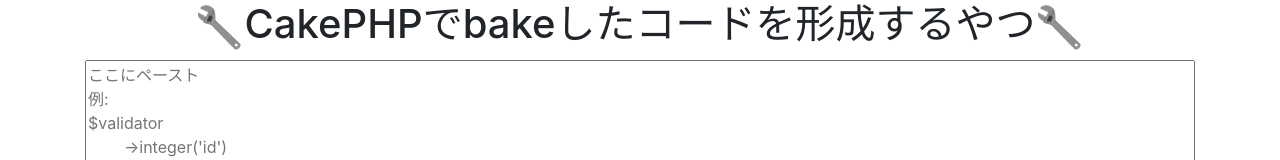
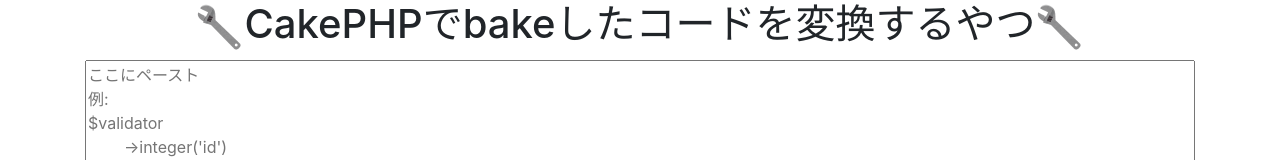
Before and after one commit to ro1dev/cakephp-baked-code-formatter, a React (Create React App) app: page / in a window 1280 px wide. Shown: the top 160 px of the page. Built offline with nearby package versions, Linux system fonts and the light colour scheme.

Commit message:
modify wording

```diff
--- a/public/index.html
+++ b/public/index.html
@@ -1 +1 @@
-<!DOCTYPE html><html lang="ja"><head><meta charset="utf-8" /><link rel="icon" href="%PUBLIC_URL%/favicon.ico" /><meta name="viewport" content="width=device-width, initial-scale=1" /><meta name="theme-color" content="#000000" /><meta name="description" content="Web site created using create-react-app" /><link rel="apple-touch-icon" href="%PUBLIC_URL%/logo192.png" /><link rel="manifest" href="%PUBLIC_URL%/manifest.json" /><link rel="stylesheet" href="https://stackpath.bootstrapcdn.com/bootstrap/4.3.1/css/bootstrap.min.css" integrity="sha384-ggOyR0iXCbMQv3Xipma34MD+dH/1fQ784/j6cY/iJTQUOhcWr7x9JvoRxT2MZw1T" crossorigin="anonymous"><title>CakePHPでbakeしたコードを形成するやつ</title></head><body><noscript>You need to enable JavaScript to run this app.</noscript><div id="root"></div><script src="https://code.jquery.com/jquery-3.3.1.slim.min.js" integrity="sha384-q8i/X+965DzO0rT7abK41JStQIAqVgRVzpbzo5smXKp4YfRvH+8abtTE1Pi6jizo" crossorigin="anonymous"></script><script src="https://cdnjs.cloudflare.com/ajax/libs/popper.js/1.14.7/umd/popper.min.js" integrity="sha384-UO2eT0CpHqdSJQ6hJty5KVphtPhzWj9WO1clHTMGa3JDZwrnQq4sF86dIHNDz0W1" crossorigin="anonymous"></script><script src="https://stackpath.bootstrapcdn.com/bootstrap/4.3.1/js/bootstrap.min.js" integrity="sha384-JjSmVgyd0p3pXB1rRibZUAYoIIy6OrQ6VrjIEaFf/nJGzIxFDsf4x0xIM+B07jRM" crossorigin="anonymous"></script></body></html>
+<!DOCTYPE html><html lang="ja"><head><meta charset="utf-8" /><link rel="icon" href="%PUBLIC_URL%/favicon.ico" /><meta name="viewport" content="width=device-width, initial-scale=1" /><meta name="theme-color" content="#000000" /><meta name="description" content="Web site created using create-react-app" /><link rel="apple-touch-icon" href="%PUBLIC_URL%/logo192.png" /><link rel="manifest" href="%PUBLIC_URL%/manifest.json" /><link rel="stylesheet" href="https://stackpath.bootstrapcdn.com/bootstrap/4.3.1/css/bootstrap.min.css" integrity="sha384-ggOyR0iXCbMQv3Xipma34MD+dH/1fQ784/j6cY/iJTQUOhcWr7x9JvoRxT2MZw1T" crossorigin="anonymous"><title>CakePHPでbakeしたコードを変換するやつ</title></head><body><noscript>You need to enable JavaScript to run this app.</noscript><div id="root"></div><script src="https://code.jquery.com/jquery-3.3.1.slim.min.js" integrity="sha384-q8i/X+965DzO0rT7abK41JStQIAqVgRVzpbzo5smXKp4YfRvH+8abtTE1Pi6jizo" crossorigin="anonymous"></script><script src="https://cdnjs.cloudflare.com/ajax/libs/popper.js/1.14.7/umd/popper.min.js" integrity="sha384-UO2eT0CpHqdSJQ6hJty5KVphtPhzWj9WO1clHTMGa3JDZwrnQq4sF86dIHNDz0W1" crossorigin="anonymous"></script><script src="https://stackpath.bootstrapcdn.com/bootstrap/4.3.1/js/bootstrap.min.js" integrity="sha384-JjSmVgyd0p3pXB1rRibZUAYoIIy6OrQ6VrjIEaFf/nJGzIxFDsf4x0xIM+B07jRM" crossorigin="anonymous"></script></body></html>
--- a/src/Header.tsx
+++ b/src/Header.tsx
@@ -6,7 +6,7 @@
         <header className="text-center mb-2">
             <h1 className="text-center">
                 <Tool />
-                CakePHPでbakeしたコードを形成するやつ
+                CakePHPでbakeしたコードを変換するやつ
                 <Tool />
             </h1>
         </header>
```
